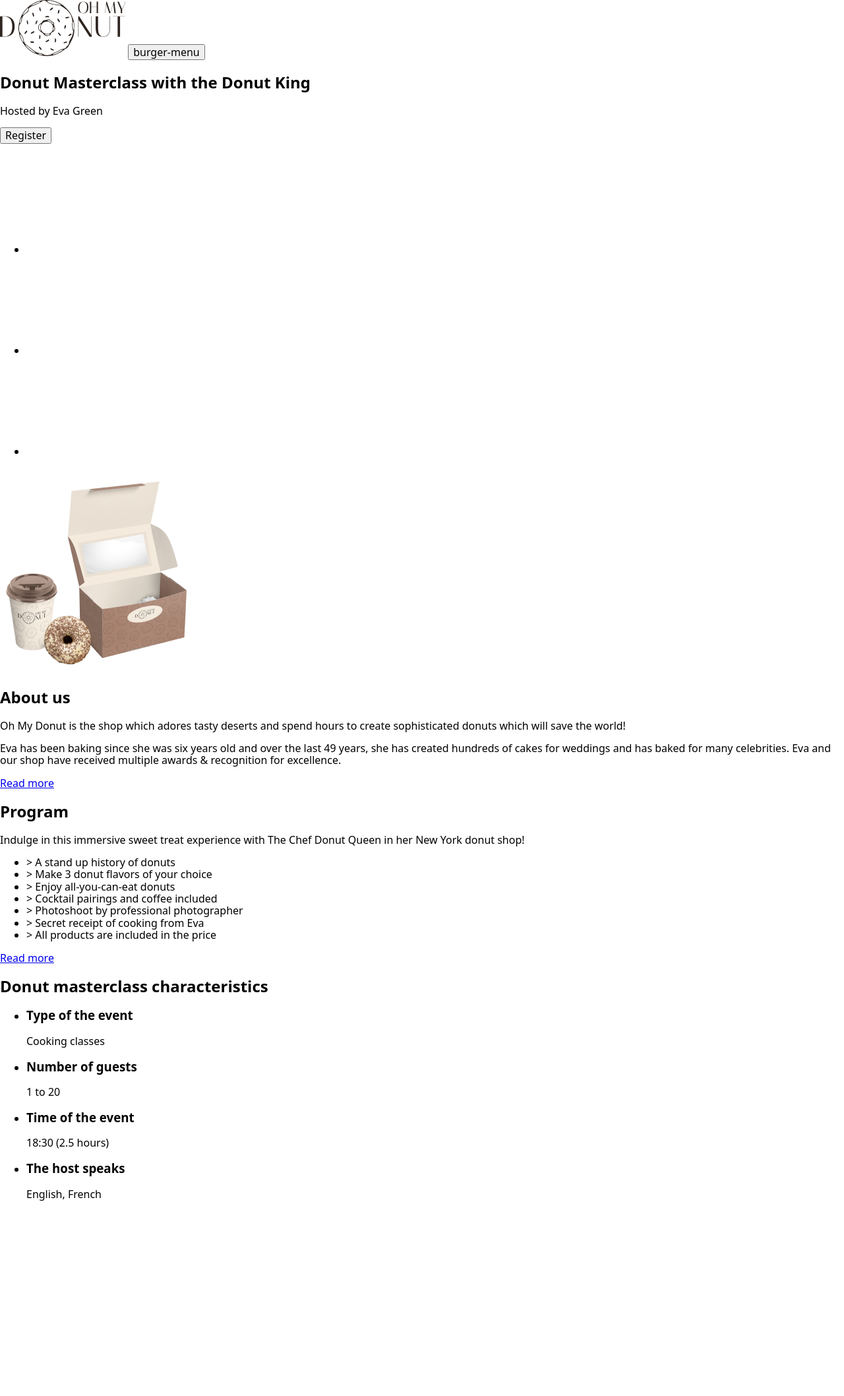
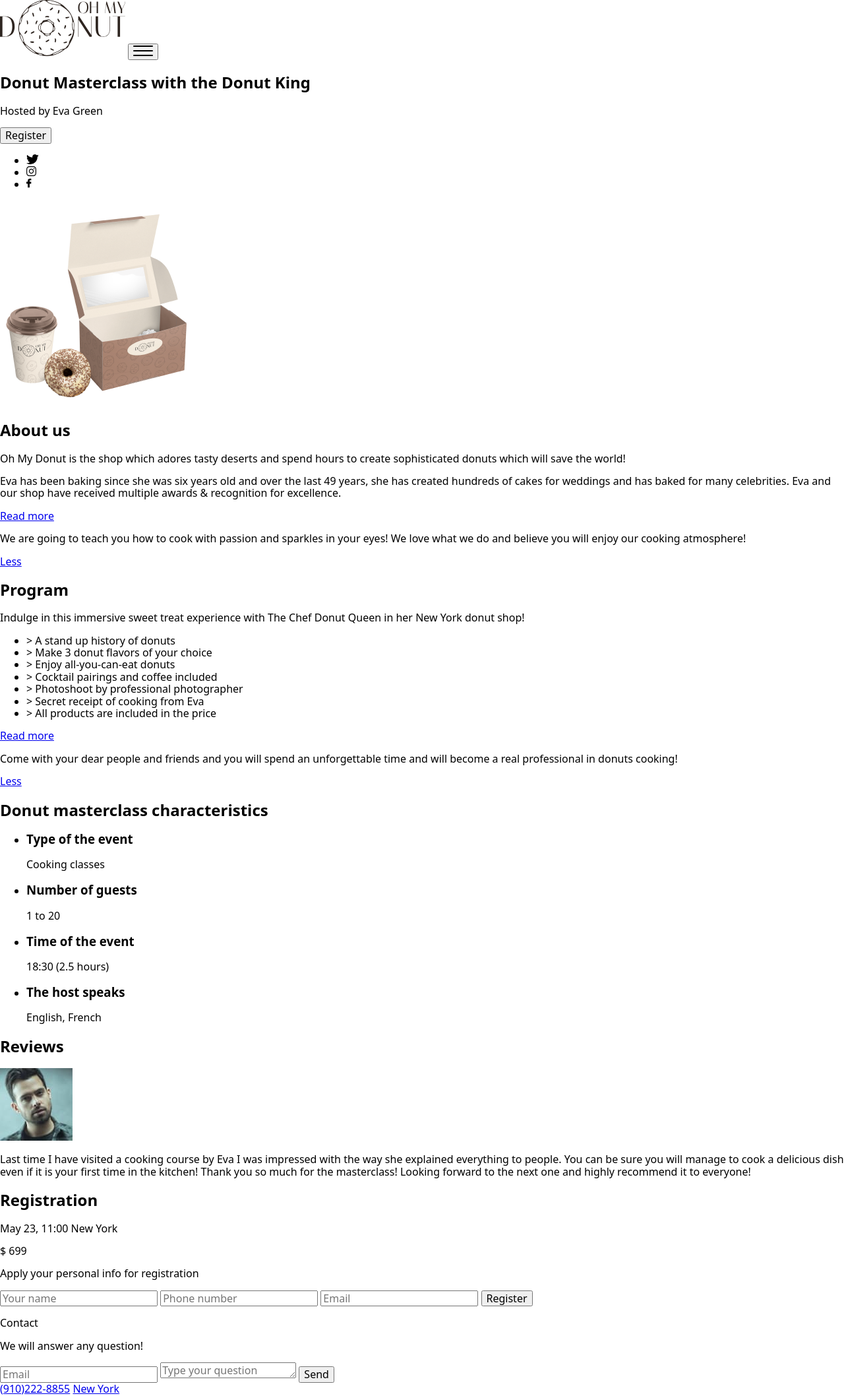
Before and after one commit to Sunwart/ponchyky, a plain HTML site: page index.html in a window 1280 px wide. Shown: the whole page at 66% size. Before the commit the page ends 1835 px from the top, so only its background shows below. Drawn offline with nearby package versions, Linux system fonts and the light colour scheme; files that its build step writes are made by us from their sources.

Commit message:
Mobile menu added

```diff
--- a/index.html
+++ b/index.html
@@ -17,8 +17,30 @@
   </head>
   <body>
     <header>
-      <img src="./images/logo.svg" alt="Donut Masterclass Logo" />
-      <button type="button">burger-menu</button>
+      <a href="./index.html"><img src="./images/logo.svg" alt="Donut Masterclass Logo" /></a>
+
+      <button type="button" class="mobile-menu-btn" data-menu-open>
+        <svg width="30" height="16" aria-label="Mobile menu open button">
+          <use href="./images/icons.svg#icon-burger-menu"></use>
+        </svg>
+      </button>
+
+      <div class="mobile-menu" data-menu>
+        <nav class="mobile-menu__container">
+          <button type="button" class="mobile-menu__close-btn" data-menu-close>
+            <svg width="40" height="40" aria-label="Mobile menu close button">
+              <use href="./images/icons.svg#icon-close"></use>
+            </svg>
+          </button>
+          <a href="./index.html"><img src="./images/logo.svg" alt="Donut Masterclass Logo" /></a>
+          <ul>
+            <li><a href="./#about-us">About us</a></li>
+            <li><a href="./#program">Program</a></li>
+            <li><a href="./#reviews">Reviews</a></li>
+            <li><a href="./#contact">Contacts</a></li>
+          </ul>
+        </nav>
+      </div>
     </header>
 
     <main>
@@ -31,31 +53,31 @@
         <ul>
           <li>
             <a href="#" target="_blank" rel="noopener noreferrer nofollow">
-              <svg>
-                <use></use>
+              <svg width="18.95" height="15" aria-label="Twitter link">
+                <use href="./images/icons.svg#icon-twitter"></use>
               </svg>
             </a>
           </li>
           <li>
             <a href="#" target="_blank" rel="noopener noreferrer nofollow">
-              <svg>
-                <use></use>
+              <svg width="15" height="15" aria-label="Instagram link">
+                <use href="./images/icons.svg#icon-instagram"></use>
               </svg>
             </a>
           </li>
           <li>
             <a href="#" target="_blank" rel="noopener noreferrer nofollow">
-              <svg>
-                <use></use>
+              <svg width="8.11" height="15" aria-label="Facebook link">
+                <use href="./images/icons.svg#icon-facebook"></use>
               </svg>
             </a>
           </li>
         </ul>
       </section>
 
-      <article>
+      <section id="about-us">
         <img src="./images/about/hero-mobile.png" alt="Donut, take-away coffee and packaging box" />
-        <h1>About us</h1>
+        <h2>About us</h2>
         <p>
           Oh My Donut is the shop which adores tasty deserts and spend hours to create sophisticated
           donuts which will save the world!
@@ -65,10 +87,15 @@
           created hundreds of cakes for weddings and has baked for many celebrities. Eva and our
           shop have received multiple awards & recognition for excellence.
         </p>
-        <a href="#">Read more</a>
-      </article>
+        <a href="#about-more" id="about-less">Read more</a>
+        <p id="about-more">
+          We are going to teach you how to cook with passion and sparkles in your eyes! We love what
+          we do and believe you will enjoy our cooking atmosphere!
+        </p>
+        <a href="#about-less">Less</a>
+      </section>
 
-      <section>
+      <section id="program">
         <h2>Program</h2>
         <p>
           Indulge in this immersive sweet treat experience with The Chef Donut Queen in her New York
@@ -83,7 +110,12 @@
           <li>> Secret receipt of cooking from Eva</li>
           <li>> All products are included in the price</li>
         </ul>
-        <a href="#">Read more</a>
+        <a href="#program-more" id="program-less">Read more</a>
+        <p id="program-more">
+          Come with your dear people and friends and you will spend an unforgettable time and will
+          become a real professional in donuts cooking!
+        </p>
+        <a href="#program-less">Less</a>
       </section>
 
       <section>
@@ -109,8 +141,53 @@
           </li>
         </ul>
       </section>
+
+      <section id="reviews">
+        <h2>Reviews</h2>
+        <img src="./images/reviews/will-mobile.jpg" alt="Will" />
+        <p>
+          Last time I have visited a cooking course by Eva I was impressed with the way she
+          explained everything to people. You can be sure you will manage to cook a delicious dish
+          even if it is your first time in the kitchen! Thank you so much for the masterclass!
+          Looking forward to the next one and highly recommend it to everyone!
+        </p>
+        <!-- Counter goes here -->
+      </section>
+
+      <section>
+        <h2>Registration</h2>
+        <p>May 23, 11:00 New York</p>
+        <p>$ 699</p>
+        <form>
+          <p>Apply your personal info for registration</p>
+          <input type="text" name="username" placeholder="Your name" />
+          <input type="tel" name="phone" placeholder="Phone number" />
+          <input type="email" name="email" placeholder="Email" />
+          <button type="submit">Register</button>
+        </form>
+      </section>
     </main>
 
-    <footer></footer>
+    <footer id="contact">
+      <form>
+        <p>Contact</p>
+        <p>We will answer any question!</p>
+        <input type="email" name="email" placeholder="Email" />
+        <textarea name="question" rows="1" placeholder="Type your question"></textarea>
+        <button type="submit">Send</button>
+      </form>
+
+      <!-- Social media links should be dublicated here -->
+
+      <a href="tel:+19102228855">(910)222-8855</a>
+      <a
+        href="https://goo.gl/maps/yh7s9oVqygpCXeji7"
+        target="_blank"
+        rel="noopener noreferrer nofollow"
+        >New York</a
+      >
+    </footer>
+
+    <script src="./js/mobile-menu.js"></script>
   </body>
 </html>
--- /dev/null
+++ b/js/mobile-menu.js
@@ -0,0 +1,14 @@
+(() => {
+  const refs = {
+    openMenuBtn: document.querySelector('[data-menu-open]'),
+    closeMenuBtn: document.querySelector('[data-menu-close]'),
+    menu: document.querySelector('[data-menu]'),
+  };
+
+  refs.openMenuBtn.addEventListener('click', toggleModal);
+  refs.closeMenuBtn.addEventListener('click', toggleModal);
+
+  function toggleModal() {
+    refs.menu.classList.toggle('open');
+  }
+})();
--- /dev/null
+++ b/sass/layout/_mobile.scss
@@ -0,0 +1,36 @@
+.mobile-menu {
+  position: fixed;
+  top: 0;
+  left: 0;
+  width: 100vw;
+  height: 100vw;
+  background-color: lightgoldenrodyellow;
+  z-index: 10;
+
+  opacity: 0;
+  visibility: hidden;
+  pointer-events: none;
+
+  transition: opacity 500ms linear, visibility 500ms linear;
+}
+
+.mobile-menu.open {
+  opacity: 1;
+  visibility: visible;
+  pointer-events: auto;
+}
+
+.mobile-menu__container {
+  position: relative;
+}
+
+.mobile-menu__close-btn {
+  line-height: 0;
+  padding: 0;
+  border: none;
+  background-color: transparent;
+
+  position: absolute;
+  top: 0;
+  right: 0;
+}
--- a/sass/main.scss
+++ b/sass/main.scss
@@ -0,0 +1 @@
+@import './layout/mobile';
```
Also changed, not shown: css/main.css (added), css/main.min.css (added), images/icons.svg (added), images/reviews/will-mobile.jpg (added), images/reviews/will-mobile@2x.jpg (added), sass/main.css (deleted), 3 other files.
